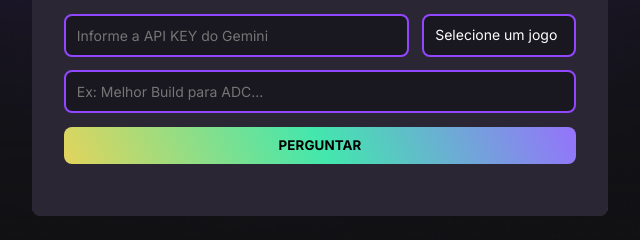
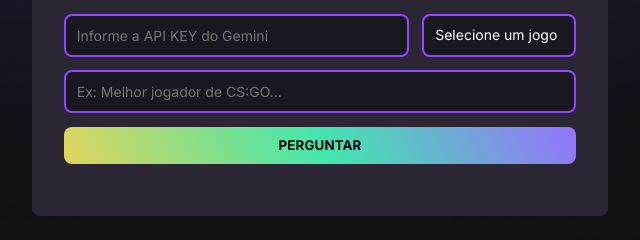
Before and after one commit to guidiasferreira/AssistenteMeta, a plain HTML site: page index.html in a window 1280 px wide. Shown: the part 301-541 px from the top of the page, 344-984 px from the left. Drawn offline with Linux system fonts and the light colour scheme.

Commit message:
Criação do sistema

```diff
--- a/index.html
+++ b/index.html
@@ -31,7 +31,7 @@
                             <option value="lol">League of Legends</option>
                         </select>
 
-                        <input id="questionInput" type="text" placeholder="Ex: Melhor Build para ADC...">
+                        <input id="questionInput" type="text" placeholder="Ex: Melhor jogador de CS:GO...">
 
                         <button id="askButton">Perguntar</button>
                     </form>
```
Also changed, not shown: assets/jhin.png (deleted).
